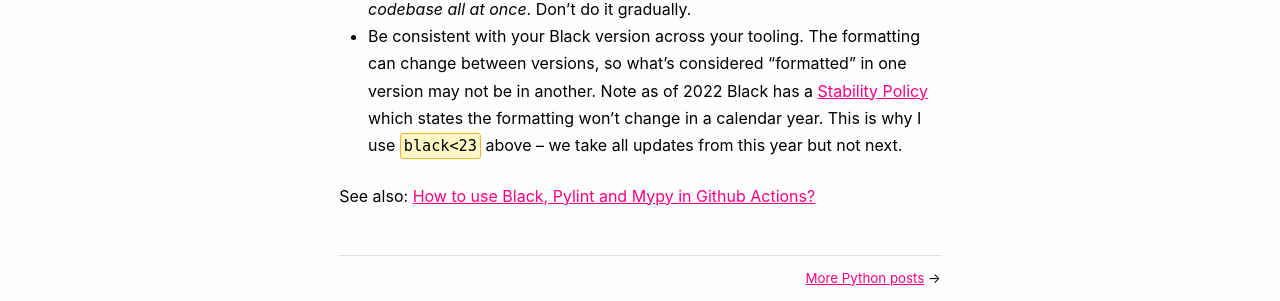
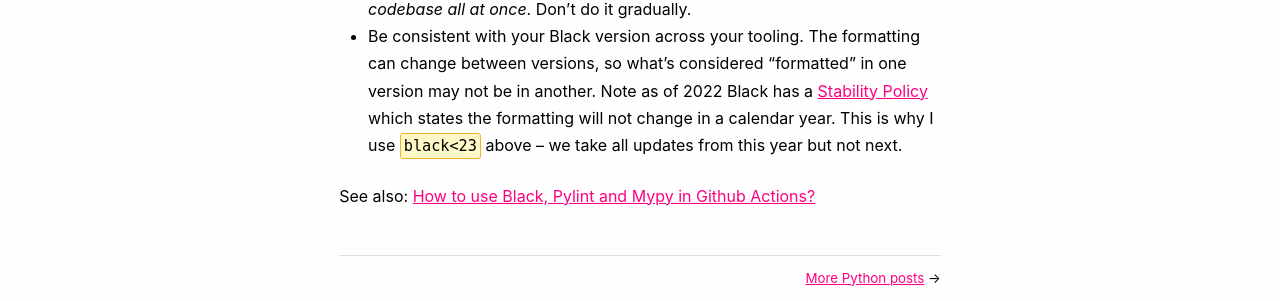
Before and after one commit to explodinglabs/explodinglabs.github.io, a Jekyll site: the page built from docs/_posts/python/2021-07-01-code-quality-pre-commit.markdown, in a window 1280 px wide. Shown: the part 1490-1791 px from the top of the page. Built offline with Jekyll 4.4.1, drawn with Linux system fonts in a browser that asks for light colours.

Commit message:
Update 2021-07-01-code-quality-pre-commit.markdown

```diff
--- a/docs/_posts/python/2021-07-01-code-quality-pre-commit.markdown
+++ b/docs/_posts/python/2021-07-01-code-quality-pre-commit.markdown
@@ -75,7 +75,7 @@ pre-commit install
   "formatted" in one version may not be in another.
   Note as of 2022 Black has a
   [Stability Policy](https://black.readthedocs.io/en/stable/the_black_code_style/index.html)
-  which states the formatting won't change in a calendar year. This is why I use `black<23`
+  which states the formatting will not change in a calendar year. This is why I use `black<23`
   above -- we take all updates from this year but not next.
 
 See also: [How to use Black, Pylint and Mypy in Github Actions?](/python/github-actions)
```
